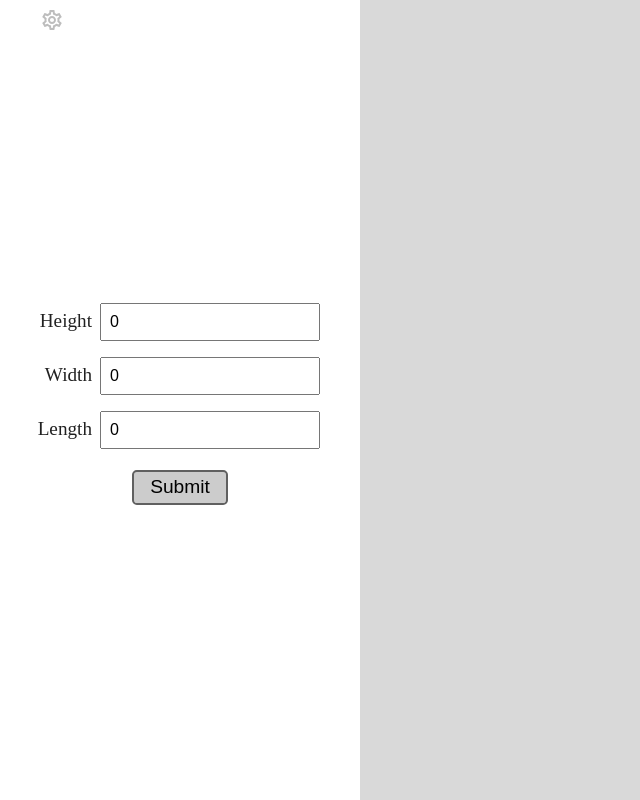
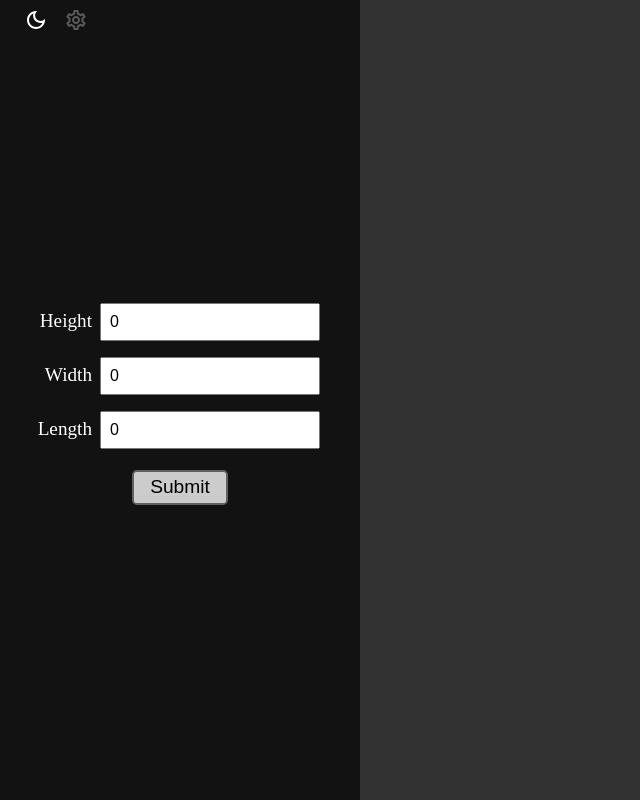
Before and after one commit to Tetrarium/cadex-tt, a React (Vite) app: page / in a window 1280 px wide. Shown: the whole page, without its empty margins (0-640 px from the left). Built offline with nearby package versions, Linux system fonts and the light colour scheme; what miragejs would draw is missing.

Commit message:
fix theming

```diff
--- a/src/components/header/header.tsx
+++ b/src/components/header/header.tsx
@@ -1,28 +1,14 @@
-import DarkModeOutlinedIcon from "@mui/icons-material/DarkModeOutlined";
-import LightModeOutlinedIcon from "@mui/icons-material/LightModeOutlined";
+
 import SettingsOutlinedIcon from "@mui/icons-material/SettingsOutlined";
-import { Box, IconButton, useColorScheme } from "@mui/material";
+import { Box, IconButton } from "@mui/material";
+
+import ThemeSwitcher from "../theme-switcher/themeSwitcher";
 
 const Header = () => {
-  const { mode, setMode } = useColorScheme();
-
-  if (!mode) return null;
-
-  const handleChangeMode = function () {
-    if (mode === 'dark') {
-      setMode('light');
-    } else {
-      setMode('dark');
-    }
-  };
-
   return (
-    <Box component={"header"} position={"fixed"} px={2} sx={{ pointerEvents: 'none' }}>
-      <IconButton onClick={handleChangeMode} sx={{ pointerEvents: 'all' }}>
-        {mode === 'light' && <LightModeOutlinedIcon />}
-        {mode === 'dark' && <DarkModeOutlinedIcon />}
-      </IconButton>
-      <IconButton disabled sx={{ pointerEvents: 'all' }}>
+    <Box component={"header"} position={"fixed"} px={2}>
+      <ThemeSwitcher />
+      <IconButton disabled>
         <SettingsOutlinedIcon />
       </IconButton>
     </Box>
--- a/src/components/scene/scene.tsx
+++ b/src/components/scene/scene.tsx
@@ -108,7 +108,7 @@ const Scene: FC<Partial<BoxProps>> = ({ indices, vertices }) => {
             onPointerDown={handlePointerDown}
             onPointerUp={handlePointerUp}
             onPointerMove={handlePointerMove}
-            camera={{ position: [0, 0, 5], fov: 75 }}
+            camera={{ rotation: [0, 0, 0], position: [0, 0, 0], fov: 100 }}
           >
             <ambientLight intensity={0.6} />
             <pointLight position={[10, 10, 10]} />
--- /dev/null
+++ b/src/components/theme-switcher/themeSwitcher.tsx
@@ -0,0 +1,25 @@
+import DarkModeOutlinedIcon from "@mui/icons-material/DarkModeOutlined";
+import LightModeOutlinedIcon from "@mui/icons-material/LightModeOutlined";
+import { IconButton, useColorScheme } from "@mui/material";
+
+const ThemeSwitcher = () => {
+  const { mode, setMode } = useColorScheme();
+
+  if (!mode) return null;
+
+  const handleChangeMode = function () {
+    if (mode === 'dark') {
+      setMode('light');
+    } else {
+      setMode('dark');
+    }
+  };
+
+  return (
+    <IconButton onClick={handleChangeMode}>
+      {mode === 'light' ? <LightModeOutlinedIcon /> : <DarkModeOutlinedIcon />}
+    </IconButton>
+  );
+};
+
+export default ThemeSwitcher;
--- a/src/hooks/useFetch.ts
+++ b/src/hooks/useFetch.ts
@@ -7,8 +7,6 @@ export function useFetch<T, Q>(url: string, callback: (data: T) => void) {
 
   const fetchData = useCallback(async (query?: Q) => {
     let fullUrl = url;
-
-    // console.log(query);
 
     if (query) {
       fullUrl = url + `?${new URLSearchParams(query)}`;
--- a/src/main.tsx
+++ b/src/main.tsx
@@ -31,7 +31,7 @@ const theme = createTheme({
 
 createRoot(document.getElementById('root')!).render(
   <StrictMode>
-    <ThemeProvider theme={theme}>
+    <ThemeProvider theme={theme} defaultMode="dark">
       <App />
     </ThemeProvider>
   </StrictMode>,
```
